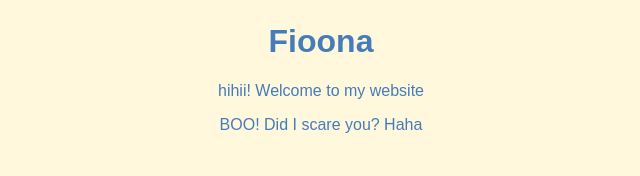
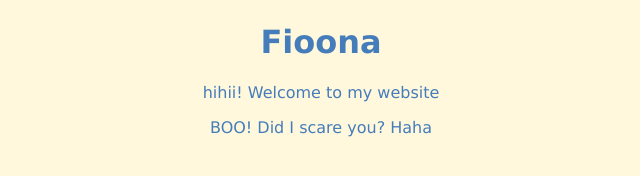
Before and after one commit to Fioona070/A-Name, a plain HTML site: page index.html in a window 1280 px wide. Shown: the part 310-486 px from the top of the page, without its empty margins (319-959 px from the left). Drawn offline with Linux system fonts and the light colour scheme.

Commit message:
new change

```diff
--- a/style.css
+++ b/style.css
@@ -3,7 +3,7 @@ img {
 }
 body {
     text-align: center;
-    font-family: 'Arial';
+    font-family: 'Lucida Sans', 'Lucida Sans Regular', 'Lucida Grande', 'Lucida Sans Unicode', Geneva, Verdana, sans-serif;
     color:rgb(69, 124, 186);
     background-color: cornsilk;
 }
```
